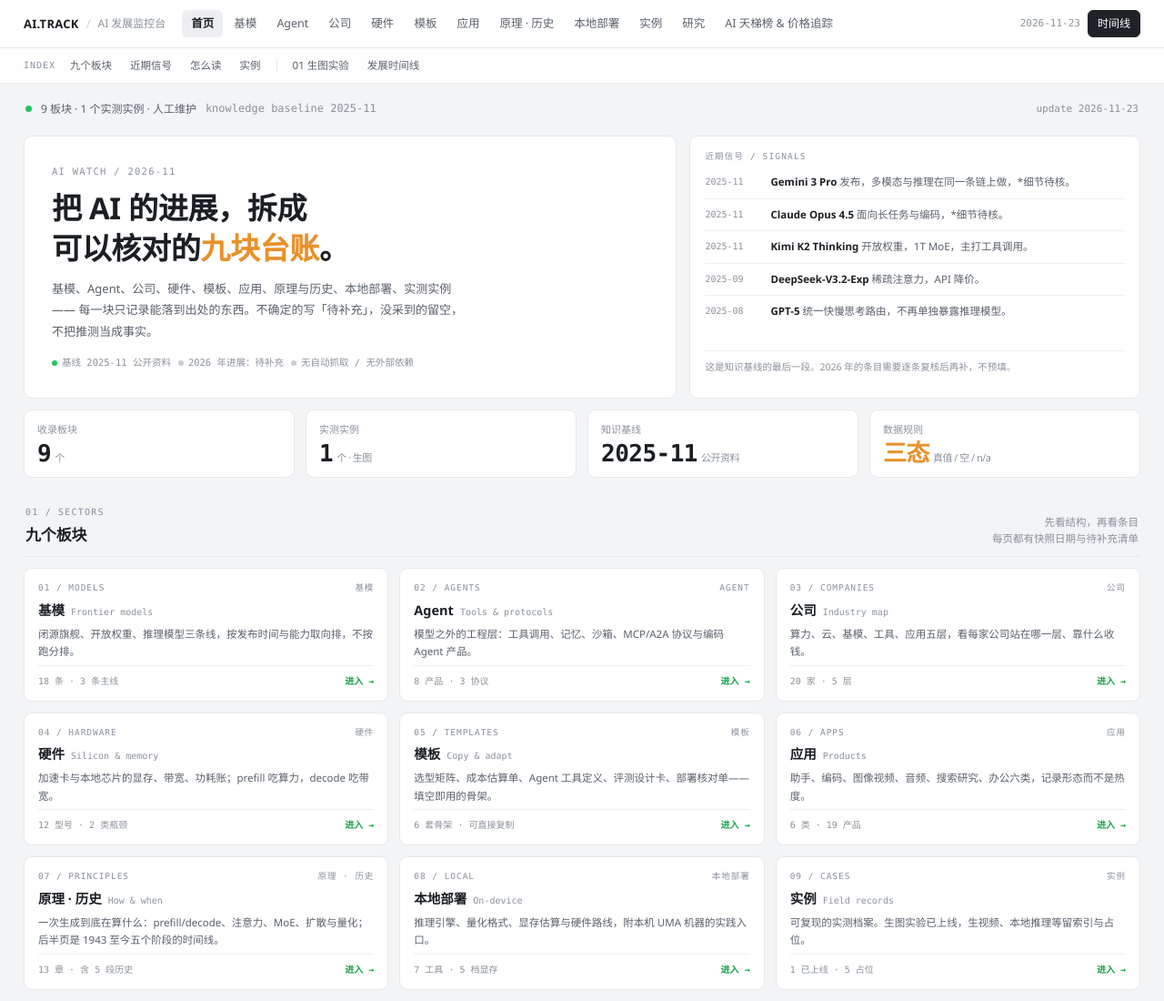
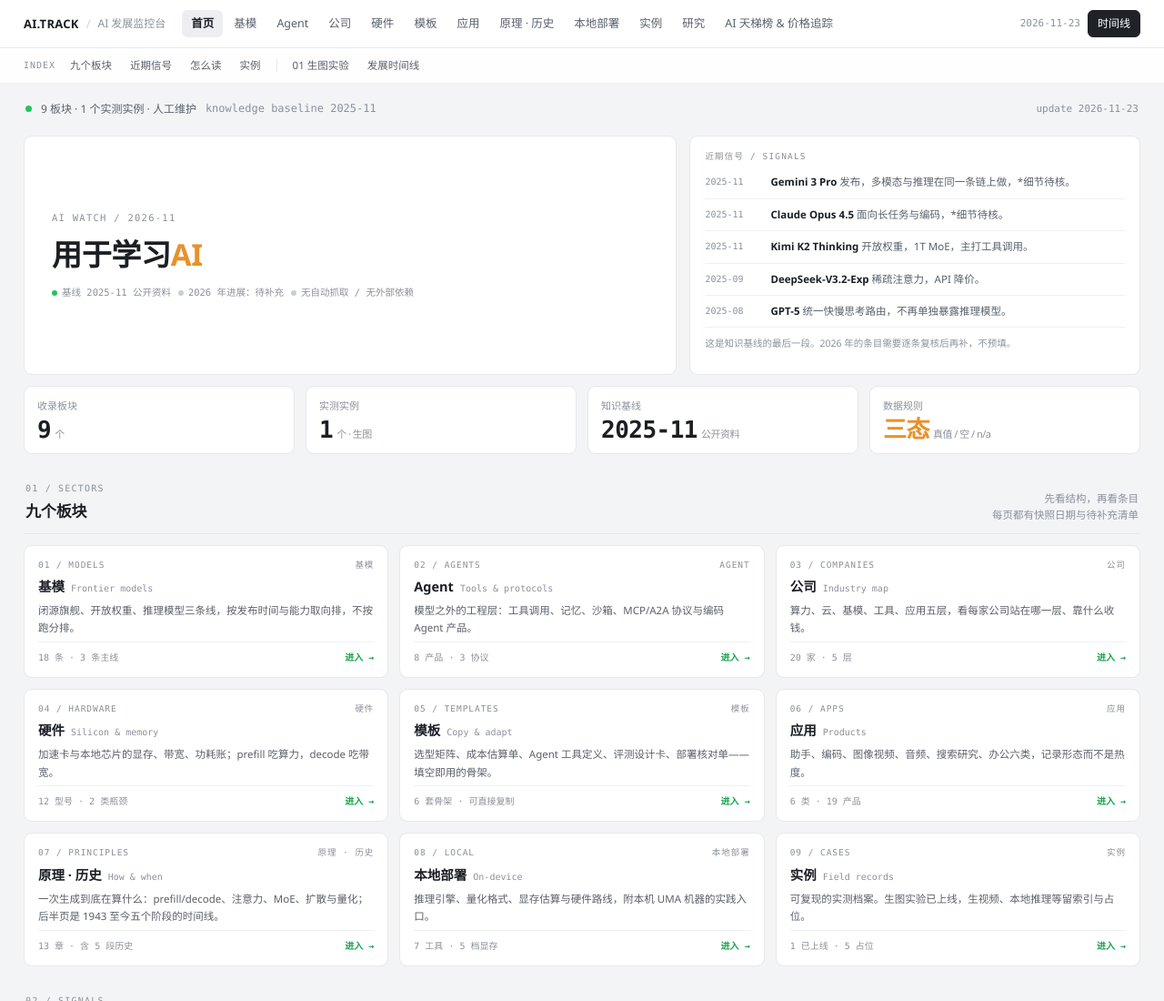
Before and after one commit to blackinkvc/pocket-llmcost, a plain HTML site: page index.html in a window 1280 px wide. Shown: the top 1100 px of the page at 91% size. Drawn offline with Linux system fonts and the light colour scheme.

Commit message:
copy(hero): 首屏标题改为「用于学习 AI」，去掉九板块说明段

```diff
--- a/assets/css/site.css
+++ b/assets/css/site.css
@@ -154,6 +154,7 @@ strong,b{font-weight:600}
 .hero-copy{
   background:var(--card);border:1px solid var(--line);border-radius:9px;
   padding:clamp(18px,2.6vw,30px);
+  display:flex;flex-direction:column;justify-content:center;
 }
 .eyebrow{
   margin:0 0 10px;font-family:var(--mono);font-size:10.5px;
--- a/index.html
+++ b/index.html
@@ -4,7 +4,7 @@
 <meta charset="utf-8">
 <meta name="viewport" content="width=device-width, initial-scale=1">
 <title>AI.TRACK · AI 发展监控台</title>
-<meta name="description" content="把 AI 的进展拆成九块可核对的台账：基模、Agent、公司、硬件、模板、应用、原理与历史、本地部署、实测实例。人工维护的快照，不自动抓取。">
+<meta name="description" content="用于学习 AI 的九板块台账：基模、Agent、公司、硬件、模板、应用、原理与历史、本地部署、实测实例。人工维护的快照，不自动抓取。">
 <link rel="stylesheet" href="assets/css/site.css">
 </head>
 <body>
@@ -62,12 +62,7 @@
     <div class="hero-grid">
       <div class="hero-copy">
         <p class="eyebrow">AI watch / 2026-11</p>
-        <h1>把 AI 的进展，拆成<br>可以核对的<em>九块台账</em>。</h1>
-        <p class="lede">
-          基模、Agent、公司、硬件、模板、应用、原理与历史、本地部署、实测实例——
-          每一块只记录能落到出处的东西。不确定的写「待补充」，没采到的留空，
-          不把推测当成事实。
-        </p>
+        <h1>用于学习<em>AI</em></h1>
         <div class="hero-meta">
           <span><i class="dot"></i>基线 2025-11 公开资料</span>
           <span><i class="dot gray"></i>2026 年进展：待补充</span>
```
